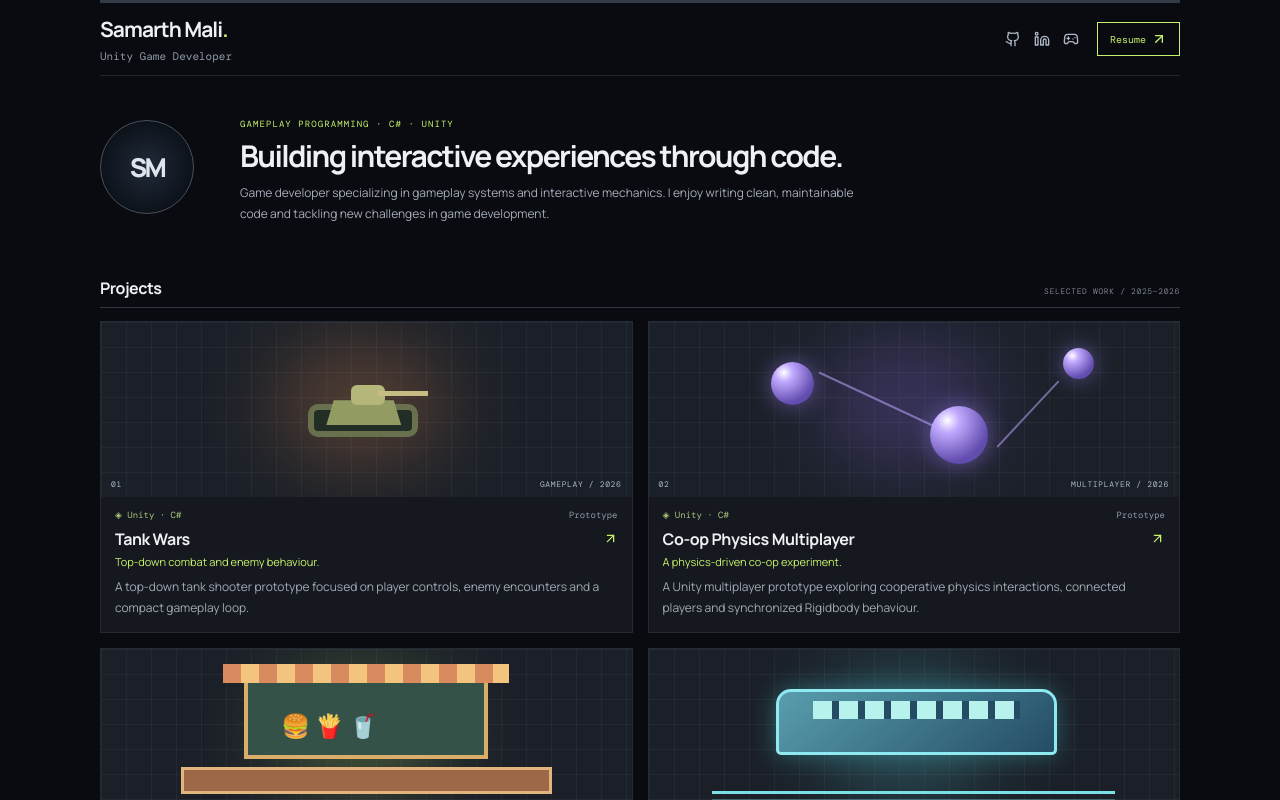
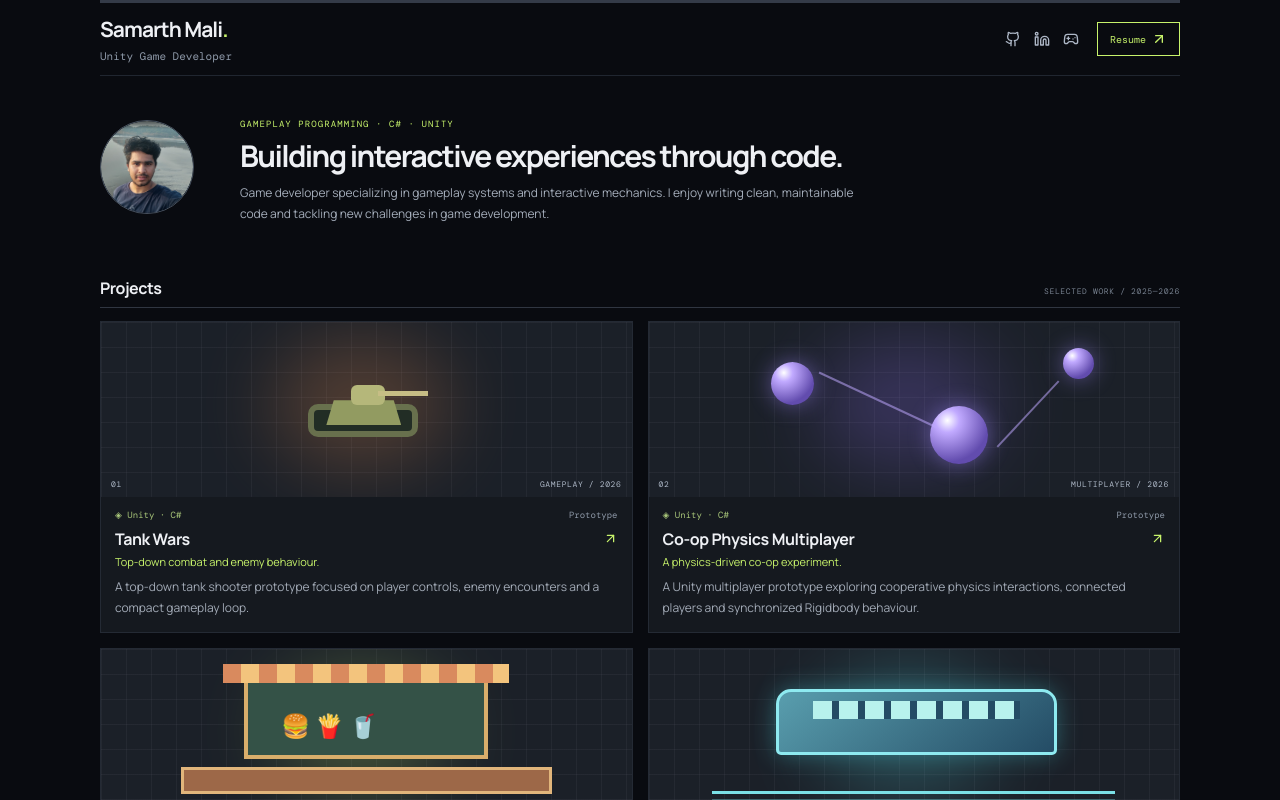
Before and after one commit to malisamarth/samarth-game-portfolio, a React (Vite) app: page / in a window 1280 px wide. Shown: the top 800 px of the page. Built offline with nearby package versions, Linux system fonts and the light colour scheme.

Commit message:
added sections

```diff
--- a/src/App.tsx
+++ b/src/App.tsx
@@ -99,7 +99,9 @@ function App() {
     </header>
 
     <section className="intro" id="top">
-      <div className="avatar"><span>SM</span></div>
+    <div className="avatar">
+      <img src="/images/profile.jpg" alt="Samarth Mali" />
+    </div>
       <div className="intro-copy">
         <p className="intro-overline">GAMEPLAY PROGRAMMING · C# · UNITY</p>
         <h1>Building interactive experiences through code.</h1>
--- a/src/styles.css
+++ b/src/styles.css
@@ -1378,3 +1378,28 @@ body,
     max-height: 50px;
   }
 }
+
+/* Profile photo */
+.avatar {
+  overflow: hidden;
+  border-radius: 50%;
+  width: 94px;
+  height: 94px;
+  background: #0d121a;
+}
+
+.avatar img {
+  width: 100%;
+  height: 100%;
+  object-fit: cover;
+  object-position: center 35%;
+  border-radius: 50%;
+  display: block;
+}
+
+@media (max-width: 600px) {
+  .avatar {
+    width: 70px;
+    height: 70px;
+  }
+}
```
Also changed, not shown: public/images/profile.jpg (added).
